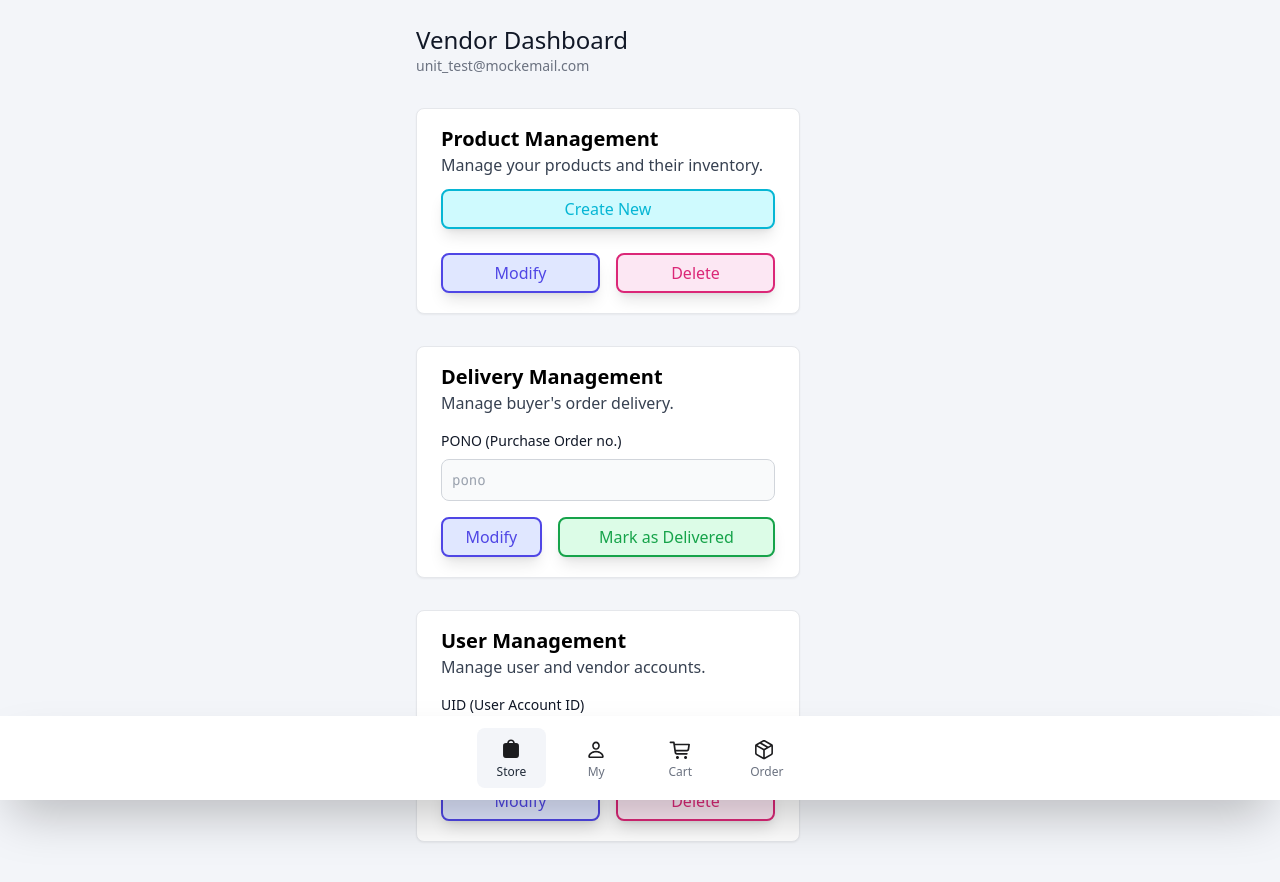
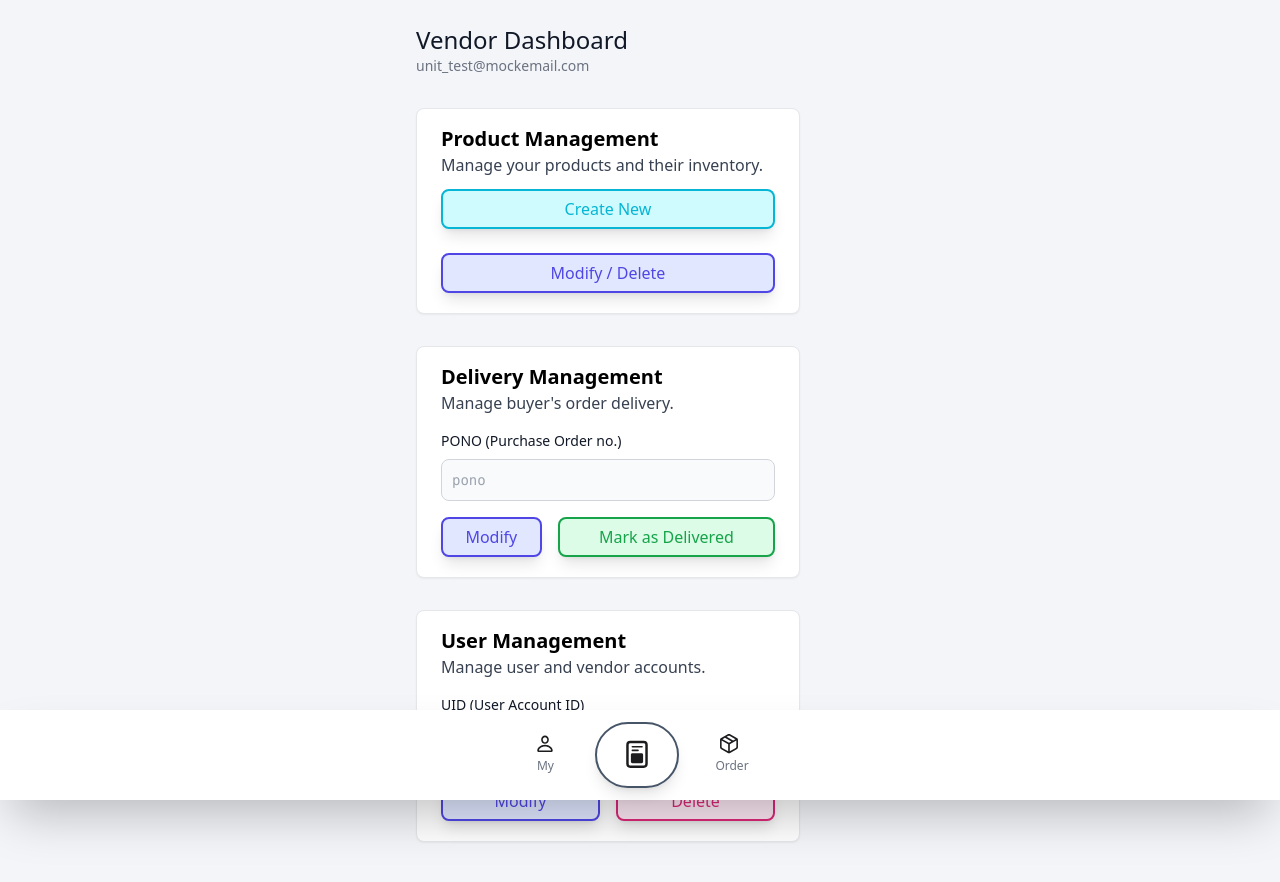
Before and after one commit to Ex10si0n/open-mall, a Vue app in the folder isi-web/: page /#/manage in a window 1280 px wide. Shown: the top 882 px of the page. Built offline with nearby package versions, Linux system fonts and the light colour scheme.

Commit message:
reqs update: orders filtered by past

```diff
--- a/isi-web/src/store/store.ts
+++ b/isi-web/src/store/store.ts
@@ -6,7 +6,7 @@ import {createStore} from 'vuex'
 export default createStore({
     state: {
         hello: 'Vue-SPA-Quickstart',
-        userStatus: 'active', // active vendor visitor
+        userStatus: 'vendor', // active vendor visitor
         activeTab: '',
         viewingProduct: '',
         userEmail: 'unit_test@mockemail.com',
--- a/isi-web/src/views/Manage.vue
+++ b/isi-web/src/views/Manage.vue
@@ -60,12 +60,8 @@ const addrId = computed(() => {
 
           <div class="grid grid-cols-2 mt-3 mb-3 gap-4">
             <button @click="$router.push('/')"
-                    class="col-span-1 shadow-lg hover:shadow-none rounded-lg h-10 text-center border-2 bg-indigo-100 text-indigo-600 border-indigo-600 ">
-              Modify
-            </button>
-            <button
-                class="col-span-1 shadow-lg hover:shadow-none rounded-lg h-10 text-center border-2 bg-pink-100 text-pink-600 border-pink-600 ">
-              Delete
+                    class="col-span-2 shadow-lg hover:shadow-none rounded-lg h-10 text-center border-2 bg-indigo-100 text-indigo-600 border-indigo-600 ">
+              Modify / Delete
             </button>
 
 
--- a/isi-web/src/views/Order.vue
+++ b/isi-web/src/views/Order.vue
@@ -142,10 +142,11 @@ const selectUser = () => {
                 class="bg-gray-50 border border-gray-300 text-gray-900 text-sm rounded-lg focus:ring-blue-500 focus:border-blue-500 block w-full p-2.5 dark:bg-gray-700 dark:border-gray-600 dark:placeholder-gray-400 dark:text-white dark:focus:ring-blue-500 dark:focus:border-blue-500"
             >
               <option>All Status</option>
-              <option>pending</option>
-              <option>shipped</option>
-              <option>hold</option>
-              <option>cancelled</option>
+              <option value="pending">Pending</option>
+              <option value="past">Past Orders (Shipped or Cancelled)</option>
+              <option value="shipped">Shipped</option>
+              <option value="cancelled">Cancelled</option>
+              <option value="hold">On Hold</option>
             </select>
 
           </div>
@@ -163,7 +164,7 @@ const selectUser = () => {
             </div> -->
 
             <div
-                v-if="(selectName === '' || selectName === purchase.name) && (selectStatus === 'All Status' || selectStatus === purchase.status)"
+                v-if="(selectName === '' || selectName === purchase.name) && (selectStatus === 'All Status' || selectStatus === purchase.status || selectStatus === 'past' && (purchase.status === 'cancelled' || purchase.status === 'shipped'))"
                 class="py-6 ml-4 flex-1 flex flex-col">
               <div>
                 <h3 class="text-orange-600 text-md" v-if="userType === 'vendor'">
```
